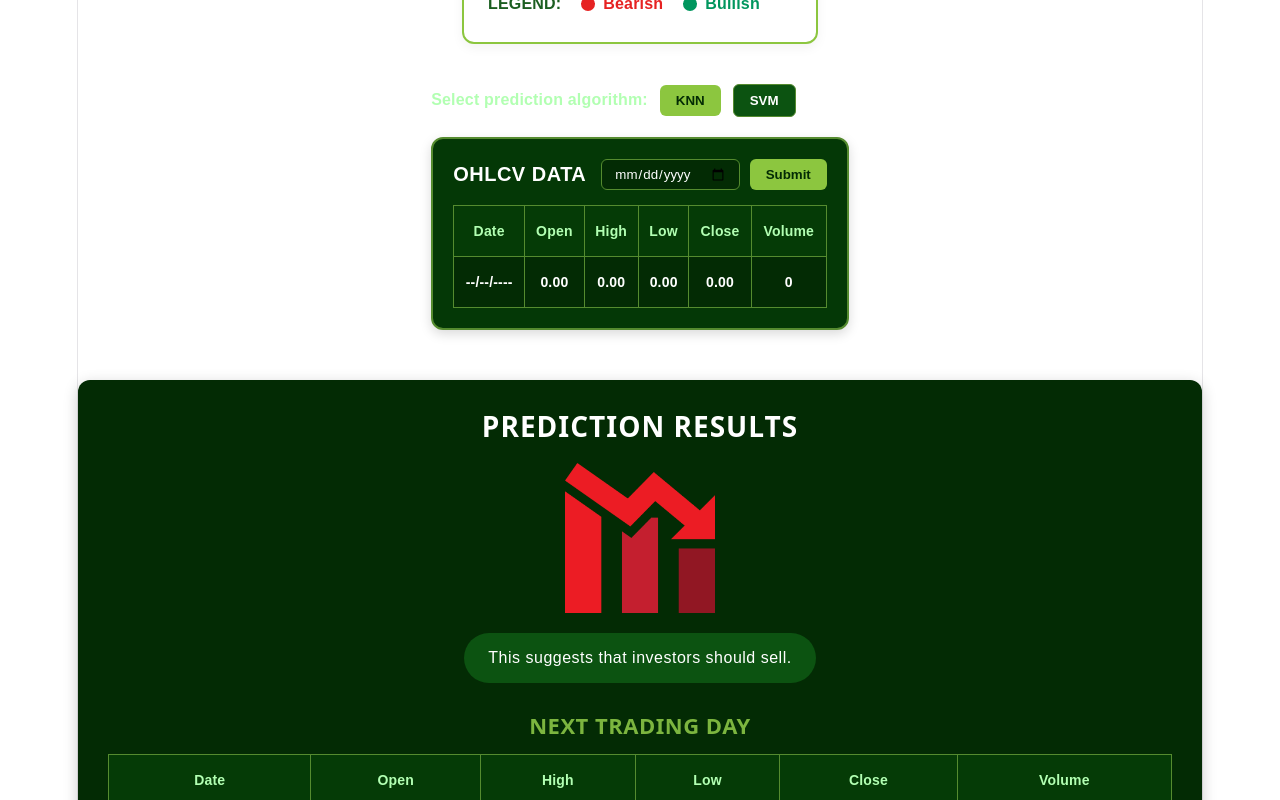
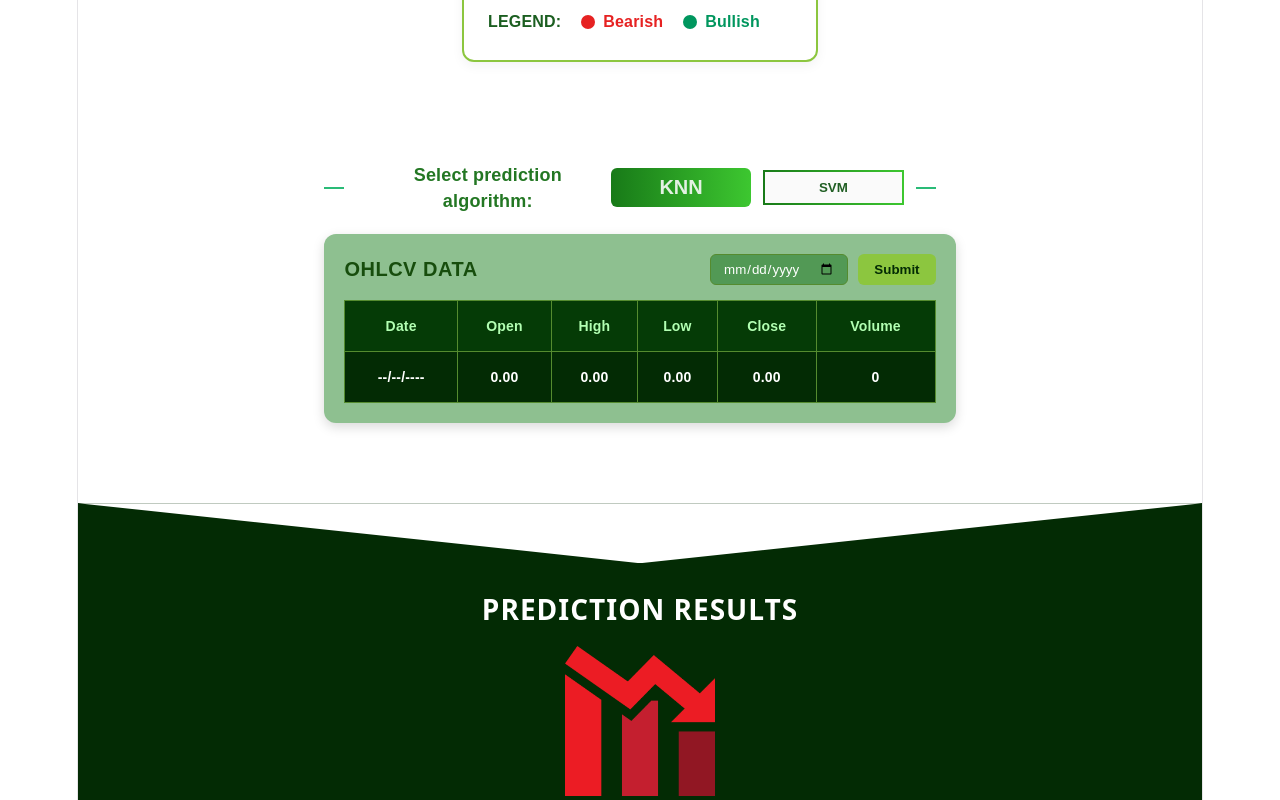
Before and after one commit to Kish-Mnlo/Comparison-of-KNN-and-SVM, a React (Vite) app in the folder cistudy-ui/: page / in a window 1280 px wide. Shown: the part 760-1560 px from the top of the page. Built offline with nearby package versions, Linux system fonts and the light colour scheme.

Commit message:
Update OpeningBanner.css

```diff
--- a/cistudy-ui/src/OpeningBanner.css
+++ b/cistudy-ui/src/OpeningBanner.css
@@ -1,8 +1,6 @@
 .open-banner {
   width: 100%;
-  padding: 5px;
   color: white;
-  background: linear-gradient(to right, #035f09, #77a735);
   box-shadow: 0 2px 6px rgba(0, 0, 0, 0.2);
 }
 
@@ -10,7 +8,7 @@
     font-weight: bold;
     color: white;
     font-size: 20px;
-    margin: 0;
+    padding: 10px;
     line-height: 1.2;
 }
 
@@ -19,14 +17,14 @@
   border: 2px solid #8cc63f;
   border-radius: 12px;
   padding: 24px;
-  max-width: 900px;
+  max-width: 1500px;
   margin: 20px auto;
   font-family: sans-serif;
   box-shadow: 0 4px 12px rgba(0,0,0,0.05);
 }
 
 .chart-title {
-  color: #00965e; /* Bullish Green Title */
+  color: #00965e;
   text-align: center;
   font-size: 24px;
   font-weight: bold;
@@ -69,16 +67,26 @@
 
 
 .pr-card {
-  background-color: #032b04;
-  border-radius: 12px 12px 0 0;
-  padding: 30px;
+  position: relative;
+  background: #032b04;
   width: 100%;
-  margin: 30px auto 0 auto;
   min-height: 450px;
+  margin-top: 10px;
+  padding: 70px 30px 30px;
   text-align: center;
-  font-family: Arial, sans-serif;
-  box-shadow: 0 4px 15px rgba(0, 0, 0, 0.2);
   box-sizing: border-box;
+}
+
+.pr-card::before {
+  content: "";
+  position: absolute;
+  top: 0;
+  left: 0;
+  width: 100%;
+  height: 60px;
+  background: #ffffff;
+  clip-path: polygon(0 0, 100% 0, 50% 100%);
+  z-index: 1;
 }
 
 
@@ -87,7 +95,7 @@
   font-size: 28px;
   font-weight: 900;
   letter-spacing: 1px;
-  margin-top: 0;
+  margin-top: 20px;
   margin-bottom: 20px;
   text-transform: uppercase;
 }
@@ -180,18 +188,33 @@
   align-items: center;
   gap: 12px;
   margin-bottom: 20px;
+  margin-top: 60px;
+  justify-content: center;
+
+}
+
+.Model-container::before, .Model-container::after{
+  content: '';
+	border-top: 2px solid;
+	margin: 0 20px 0 0;
+	flex: 1 0 20px;
+	color: #2abb77;
+
 }
 
 .label-text {
-  color: #b2ffb2;
+  color: #237723;
   font-weight: bold;
-  font-size: 16px;
+  font-size: 18px;
+
 }
 
 .active-Button {
-  background-color: #8cc63f;
-  color: #032b04;
+  background: linear-gradient(to right, rgb(24, 122, 24), rgb(61, 199, 48));
+  color: #e3f1e3;
+  font-size: 20px;
   border: none;
+  width: 150px;
   padding: 8px 16px;
   border-radius: 6px;
   font-weight: bold;
@@ -200,25 +223,27 @@
 }
 
 .inactive-Button {
-  background-color: #0c5311;
-  color: #ffffff;
-  border: 1px solid #558b2f;
+  background-color: #fafafa;
+  color: #205e23;
+  border: 2px solid ;
+  border-image: linear-gradient(to right, rgb(24, 122, 24), rgb(61, 199, 48)) 2;
   padding: 8px 16px;
+  width: 150px;
   border-radius: 6px;
   font-weight: bold;
   cursor: pointer;
   transition: opacity 0.2s ease;
 }
 
-.inactive-Button:hover {
-  opacity: 0.8;
+button:hover {
+   box-shadow: 0 4px 12px rgba(0, 0, 0, 0.541);
 }
 
 .data-box {
-  background-color: #043806;
-  border: 2px solid #558b2f;
+  background-color: #8ec090;
   border-radius: 12px;
   padding: 20px;
+  margin-bottom: 50px;
   box-shadow: 0 4px 12px rgba(0,0,0,0.15);
 }
 
@@ -232,7 +257,7 @@
 }
 
 .box-title {
-  color: #ffffff;
+  color: #174d0d;
   font-size: 20px;
   font-weight: 800;
   letter-spacing: 0.5px;
@@ -244,7 +269,7 @@
 }
 
 .form-controls input[type="date"] {
-  background-color: #032b04;
+  background-color: #529955;
   border: 1.5px solid #558b2f;
   color: white;
   padding: 6px 12px;
```
